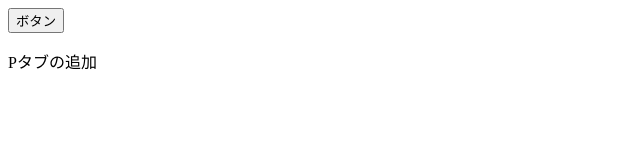
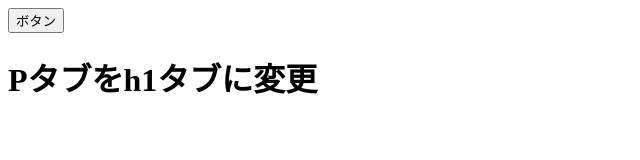
Before and after one commit to jtake/git_entry_20190827, a plain HTML site: page index.html in a window 1280 px wide. Shown: the whole page, without its empty margins (0-640 px from the left). Drawn offline with Linux system fonts and the light colour scheme.

Commit message:
pタブをh1タブに変更

```diff
--- a/index.html
+++ b/index.html
@@ -6,6 +6,6 @@
   </head>
   <body>
     <button>ボタン</button>
-    <p>Pタブの追加</p>
-  </body>
+    <h1>Pタブをh1タブに変更</h1>
+   </body>
 </html>
```
